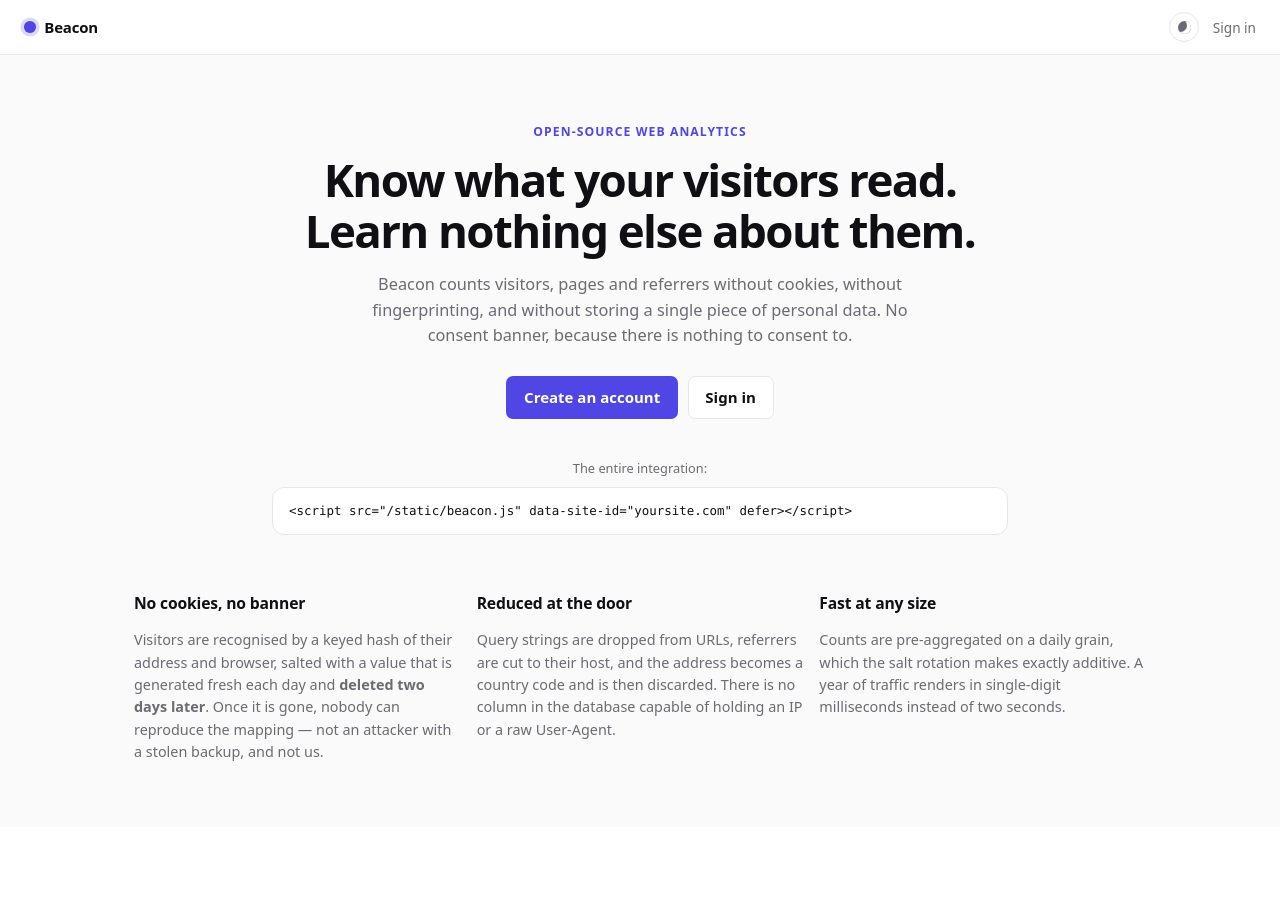
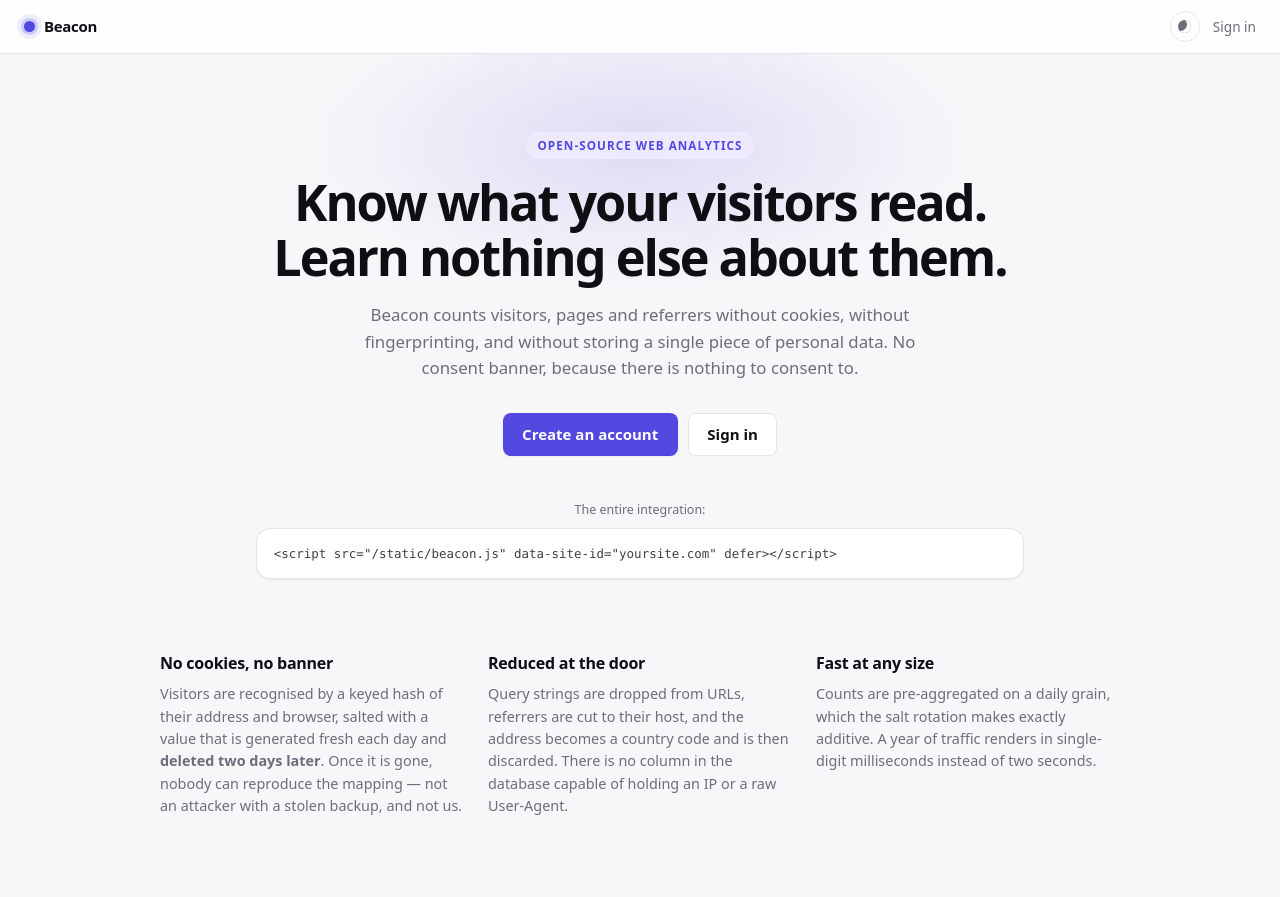
Before and after one commit to albileksi-hub/beacon, a FastAPI app: page / in a window 1280 px wide. Before the commit the page ends 761 px from the top, so only its background shows below. Run offline with FastAPI, Linux system fonts and the light colour scheme.

Commit message:
Draw the chart as a monotone spline, and refine the visual design
The chart was a polyline, which reads as a sawtooth on daily data. It is
now a cubic spline -- specifically a monotone one, because ordinary
smoothing overshoots: a run of small values beside a spike bulges the curve
below the baseline and draws visitor counts that never happened.
Fritsch-Carlson constrains the tangents so the curve cannot leave the range
of the data it passes through, and a test samples the rendered bezier
segments to prove it on a spike-between-zeroes series and on a cliff edge.

The filled area now reuses the stroke's own path rather than building a
second one, so the fill and the line cannot drift apart.

Headline tiles gained sparklines of the same series, which is what makes a
number feel like a trend rather than a reading.

Design pass throughout: a deeper accent, softer neutrals, dashed gridlines,
a sticky translucent top bar, the period switcher as a segmented control,
gradient breakdown bars with a leading rule, hover states on tiles and
rows, a glow behind the landing hero, and consistent focus rings.

Coverage found two unreachable guards in the new spline code -- both
callers already handle the short cases -- and one genuinely untested
branch, the tangent clamping that is the whole point of the algorithm.

279 tests, 100% coverage of app/.

Co-Authored-By: Claude Opus 5 <noreply@anthropic.com>

```diff
--- a/app/routers/dashboard.py
+++ b/app/routers/dashboard.py
@@ -79,6 +79,10 @@ def site_dashboard(
                 [point.visitors for point in series],
                 [point.bucket for point in series],
             ),
+            "visitor_spark": charts.sparkline([point.visitors for point in series]),
+            "pageview_spark": charts.sparkline([point.pageviews for point in series]),
+            "spark_width": charts.SPARKLINE_WIDTH,
+            "spark_height": charts.SPARKLINE_HEIGHT,
             "panels": [
                 (
                     key,
--- a/static/dashboard.css
+++ b/static/dashboard.css
@@ -4,62 +4,83 @@
    preference and once for an explicit toggle -- so both directions win. */
 
 :root {
-  --bg: #fafafa;
+  --bg: #f7f7f9;
+  --bg-tint: #eeeef3;
   --panel: #ffffff;
-  --panel-soft: #f4f4f5;
-  --text: #101014;
-  --muted: #6b6b76;
-  --border: #e7e7ea;
-  --accent: #4f46e5;
-  --accent-soft: #eef2ff;
-  --up: #15803d;
-  --down: #b91c1c;
+  --panel-soft: #f3f3f6;
+  --text: #0e0e13;
+  --text-soft: #3f3f4a;
+  --muted: #6d6d7c;
+  --border: #e4e4ea;
+  --border-strong: #d4d4dd;
+  --accent: #5348e0;
+  --accent-hover: #4339ce;
+  --accent-soft: #eceafc;
+  --accent-line: #c9c4f6;
+  --up: #10794a;
+  --down: #bc2f3a;
   --live: #16a34a;
-  --danger-text: #b91c1c;
-  --danger-bg: #fef2f2;
-  --danger-border: #fecaca;
-  --shadow: 0 1px 2px rgba(16, 16, 20, 0.04), 0 2px 8px rgba(16, 16, 20, 0.04);
+  --danger-text: #b0212c;
+  --danger-bg: #fdf1f2;
+  --danger-border: #f6ced2;
+  --shadow-sm: 0 1px 2px rgba(14, 14, 19, 0.05);
+  --shadow-md: 0 1px 2px rgba(14, 14, 19, 0.04), 0 6px 16px -6px rgba(14, 14, 19, 0.1);
+  --ring: 0 0 0 3px rgba(83, 72, 224, 0.28);
 
-  --radius: 12px;
-  --radius-sm: 7px;
+  --radius: 14px;
+  --radius-sm: 8px;
 }
 
 @media (prefers-color-scheme: dark) {
   :root:not([data-theme="light"]) {
-    --bg: #0a0a0c;
-    --panel: #121216;
-    --panel-soft: #1a1a20;
-    --text: #f2f2f4;
-    --muted: #9a9aa6;
-    --border: #232329;
-    --accent: #818cf8;
-    --accent-soft: #1d1b34;
+    --bg: #08080b;
+    --bg-tint: #101016;
+    --panel: #121218;
+    --panel-soft: #1b1b23;
+    --text: #f4f4f6;
+    --text-soft: #c9c9d2;
+    --muted: #8e8e9d;
+    --border: #232330;
+    --border-strong: #32323f;
+    --accent: #8b83fa;
+    --accent-hover: #9d96fb;
+    --accent-soft: #1c1936;
+    --accent-line: #3b3568;
     --up: #4ade80;
-    --down: #f87171;
+    --down: #fb7185;
     --live: #4ade80;
     --danger-text: #fca5a5;
-    --danger-bg: #2a1416;
-    --danger-border: #4c1d1d;
-    --shadow: none;
+    --danger-bg: #26151a;
+    --danger-border: #4a1f27;
+    --shadow-sm: none;
+    --shadow-md: none;
+    --ring: 0 0 0 3px rgba(139, 131, 250, 0.32);
   }
 }
 
 :root[data-theme="dark"] {
-  --bg: #0a0a0c;
-  --panel: #121216;
-  --panel-soft: #1a1a20;
-  --text: #f2f2f4;
-  --muted: #9a9aa6;
-  --border: #232329;
-  --accent: #818cf8;
-  --accent-soft: #1d1b34;
+  --bg: #08080b;
+  --bg-tint: #101016;
+  --panel: #121218;
+  --panel-soft: #1b1b23;
+  --text: #f4f4f6;
+  --text-soft: #c9c9d2;
+  --muted: #8e8e9d;
+  --border: #232330;
+  --border-strong: #32323f;
+  --accent: #8b83fa;
+  --accent-hover: #9d96fb;
+  --accent-soft: #1c1936;
+  --accent-line: #3b3568;
   --up: #4ade80;
-  --down: #f87171;
+  --down: #fb7185;
   --live: #4ade80;
   --danger-text: #fca5a5;
-  --danger-bg: #2a1416;
-  --danger-border: #4c1d1d;
-  --shadow: none;
+  --danger-bg: #26151a;
+  --danger-border: #4a1f27;
+  --shadow-sm: none;
+  --shadow-md: none;
+  --ring: 0 0 0 3px rgba(139, 131, 250, 0.32);
 }
 
 * { box-sizing: border-box; }
@@ -68,8 +89,10 @@ body {
   margin: 0;
   background: var(--bg);
   color: var(--text);
-  font: 15px/1.55 ui-sans-serif, system-ui, -apple-system, "Segoe UI", Roboto, sans-serif;
+  font: 15px/1.55 ui-sans-serif, system-ui, -apple-system, "Segoe UI", Roboto,
+    "Helvetica Neue", sans-serif;
   -webkit-font-smoothing: antialiased;
+  text-rendering: optimizeLegibility;
 }
 
 a { color: var(--accent); }
@@ -78,15 +101,25 @@ code, pre, .snippet {
   font-family: ui-monospace, SFMono-Regular, "SF Mono", Menlo, Consolas, monospace;
 }
 
+:focus-visible {
+  outline: none;
+  box-shadow: var(--ring);
+  border-radius: var(--radius-sm);
+}
+
 /* ---- top bar ---- */
 
 .topbar {
+  position: sticky;
+  top: 0;
+  z-index: 10;
   display: flex;
   align-items: center;
   gap: 1.25rem;
   flex-wrap: wrap;
-  padding: 0.75rem 1.5rem;
-  background: var(--panel);
+  padding: 0.7rem 1.5rem;
+  background: color-mix(in srgb, var(--panel) 86%, transparent);
+  backdrop-filter: saturate(1.6) blur(10px);
   border-bottom: 1px solid var(--border);
 }
 
@@ -95,7 +128,7 @@ code, pre, .snippet {
 .topbar-end {
   display: flex;
   align-items: center;
-  gap: 0.85rem;
+  gap: 0.8rem;
   font-size: 0.85rem;
 }
 
@@ -105,23 +138,26 @@ code, pre, .snippet {
   display: inline-flex;
   align-items: center;
   gap: 0.55rem;
-  font-weight: 640;
-  letter-spacing: -0.015em;
+  font-weight: 650;
+  letter-spacing: -0.02em;
   color: var(--text);
   text-decoration: none;
 }
 
 .mark {
-  width: 0.72rem;
-  height: 0.72rem;
+  position: relative;
+  width: 0.7rem;
+  height: 0.7rem;
   border-radius: 50%;
   background: var(--accent);
-  box-shadow: 0 0 0 3.5px color-mix(in srgb, var(--accent) 20%, transparent);
+  box-shadow:
+    0 0 0 3px color-mix(in srgb, var(--accent) 22%, transparent),
+    0 0 0 7px color-mix(in srgb, var(--accent) 9%, transparent);
 }
 
 .who {
   color: var(--muted);
-  max-width: 16ch;
+  max-width: 18ch;
   overflow: hidden;
   text-overflow: ellipsis;
   white-space: nowrap;
@@ -158,54 +195,65 @@ code, pre, .snippet {
   border: 0;
   cursor: pointer;
   text-decoration: none;
+  transition: color 0.15s ease;
 }
 
 .link-button:hover { color: var(--text); }
 
 /* ---- period switcher ---- */
 
-.periods { display: flex; gap: 0.15rem; flex-wrap: wrap; }
+.periods {
+  display: flex;
+  gap: 0.15rem;
+  flex-wrap: wrap;
+  padding: 0.2rem;
+  border-radius: 999px;
+  background: var(--panel-soft);
+  width: fit-content;
+}
 
 .periods a {
-  padding: 0.3rem 0.7rem;
-  font-size: 0.85rem;
+  padding: 0.28rem 0.75rem;
+  font-size: 0.83rem;
+  font-weight: 500;
   color: var(--muted);
   text-decoration: none;
   border-radius: 999px;
+  transition: color 0.15s ease, background 0.15s ease;
 }
 
-.periods a:hover { background: var(--panel-soft); color: var(--text); }
+.periods a:hover { color: var(--text); }
 
 .periods a.current {
-  color: var(--accent);
-  background: var(--accent-soft);
-  font-weight: 550;
+  color: var(--text);
+  background: var(--panel);
+  box-shadow: var(--shadow-sm);
 }
 
 /* ---- layout ---- */
 
-main { max-width: 1060px; margin: 0 auto; padding: 1.75rem 1.5rem 4rem; }
+main { max-width: 1080px; margin: 0 auto; padding: 1.9rem 1.5rem 5rem; }
 
-.stack { display: flex; flex-direction: column; gap: 1rem; }
-.stack.narrow { max-width: 38rem; }
+.stack { display: flex; flex-direction: column; gap: 0.9rem; }
+.stack.narrow { max-width: 40rem; }
 
-.page-head { margin-bottom: 0.25rem; }
+.page-head { margin-bottom: 0.35rem; }
 
 h1 {
   margin: 0;
-  font-size: 1.4rem;
-  font-weight: 650;
-  letter-spacing: -0.025em;
+  font-size: 1.45rem;
+  font-weight: 660;
+  letter-spacing: -0.03em;
 }
 
-.page-head .muted { margin: 0.2rem 0 0; font-size: 0.87rem; }
+.page-head .muted { margin: 0.25rem 0 0; font-size: 0.86rem; }
 
 h2 {
   margin: 0 0 0.85rem;
-  font-size: 0.76rem;
-  font-weight: 620;
+  font-size: 0.73rem;
+  font-weight: 640;
   text-transform: uppercase;
-  letter-spacing: 0.07em;
+  letter-spacing: 0.08em;
   color: var(--muted);
 }
 
@@ -399,85 +499,114 @@ h2 {
   overflow: hidden;
   text-overflow: ellipsis;
   white-space: nowrap;
+  color: var(--text-soft);
 }
 
-.flag { margin-right: 0.4rem; }
+.flag { margin-right: 0.45rem; }
 
 .share {
   min-width: 3.4rem;
   text-align: right;
   color: var(--muted);
-  font-size: 0.8rem;
+  font-size: 0.78rem;
   font-variant-numeric: tabular-nums;
 }
 
 .count {
-  min-width: 4rem;
+  min-width: 4.2rem;
   text-align: right;
   font-variant-numeric: tabular-nums;
-  font-weight: 550;
+  font-weight: 580;
 }
 
-.empty { margin: 0.5rem 0; color: var(--muted); }
+.empty { margin: 0.6rem 0; color: var(--muted); }
 
 /* ---- landing page ---- */
 
-.hero { max-width: 46rem; margin: 2.5rem auto 0; text-align: center; }
+.hero {
+  position: relative;
+  max-width: 48rem;
+  margin: 3rem auto 0;
+  text-align: center;
+}
+
+.hero::before {
+  content: "";
+  position: absolute;
+  inset: -8rem -6rem auto;
+  height: 22rem;
+  background: radial-gradient(
+    50% 60% at 50% 40%,
+    color-mix(in srgb, var(--accent) 16%, transparent),
+    transparent 70%
+  );
+  z-index: -1;
+  pointer-events: none;
+}
 
 .eyebrow {
-  margin: 0 0 0.75rem;
-  font-size: 0.76rem;
-  font-weight: 620;
+  display: inline-block;
+  margin: 0 0 1rem;
+  padding: 0.28rem 0.75rem;
+  font-size: 0.73rem;
+  font-weight: 600;
   text-transform: uppercase;
   letter-spacing: 0.09em;
   color: var(--accent);
+  background: var(--accent-soft);
+  border-radius: 999px;
 }
 
 .hero h1 {
-  font-size: clamp(1.85rem, 4.5vw, 2.85rem);
-  line-height: 1.12;
-  letter-spacing: -0.035em;
+  font-size: clamp(2rem, 5.2vw, 3.15rem);
+  line-height: 1.08;
+  letter-spacing: -0.04em;
 }
 
 .lede {
-  margin: 1rem auto 0;
-  max-width: 34rem;
-  font-size: 1.02rem;
+  margin: 1.15rem auto 0;
+  max-width: 35rem;
+  font-size: 1.05rem;
   color: var(--muted);
 }
 
 .hero-actions {
   display: flex;
   justify-content: center;
-  gap: 0.6rem;
+  gap: 0.65rem;
   flex-wrap: wrap;
-  margin: 1.75rem 0 2.5rem;
+  margin: 2rem 0 2.75rem;
 }
 
-.snippet-caption { margin: 0 0 0.5rem; font-size: 0.8rem; color: var(--muted); }
+.snippet-caption { margin: 0 0 0.55rem; font-size: 0.78rem; color: var(--muted); }
 
 .snippet {
   overflow-x: auto;
   margin: 0;
-  padding: 0.85rem 1rem;
+  padding: 0.9rem 1.05rem;
   text-align: left;
   font-size: 0.78rem;
+  color: var(--text-soft);
   background: var(--panel);
   border: 1px solid var(--border);
   border-radius: var(--radius);
+  box-shadow: var(--shadow-sm);
 }
 
 .points {
   display: grid;
-  grid-template-columns: repeat(auto-fit, minmax(250px, 1fr));
-  gap: 1rem;
-  margin-top: 3.5rem;
+  grid-template-columns: repeat(auto-fit, minmax(255px, 1fr));
+  gap: 1.75rem 1.5rem;
+  max-width: 60rem;
+  margin: 4.5rem auto 0;
 }
 
 .point h2 {
+  margin-bottom: 0.5rem;
   text-transform: none;
-  letter-spacing: -0.01em;
-  font-size: 0.98rem;
+  letter-spacing: -0.015em;
+  font-size: 1rem;
+  font-weight: 620;
   color: var(--text);
 }
 
@@ -487,17 +616,25 @@ h2 {
 
 .button {
   display: inline-block;
-  padding: 0.55rem 1.05rem;
+  padding: 0.58rem 1.15rem;
   font: inherit;
-  font-weight: 550;
+  font-weight: 560;
   border: 1px solid transparent;
   border-radius: var(--radius-sm);
   cursor: pointer;
   text-decoration: none;
+  transition: background 0.15s ease, border-color 0.15s ease, transform 0.1s ease;
 }
 
-.button.primary { color: #fff; background: var(--accent); }
-.button.primary:hover { filter: brightness(1.08); }
+.button:active { transform: translateY(1px); }
+
+.button.primary {
+  color: #fff;
+  background: var(--accent);
+  box-shadow: var(--shadow-sm);
+}
+
+.button.primary:hover { background: var(--accent-hover); }
 
 .button.ghost {
   color: var(--text);
```
Also changed, not shown: other parts of static/dashboard.css (+119 -59 lines), app/services/charts.py (+131 -31 lines), app/templates/dashboard.html (+19 -3 lines), tests/test_charts.py (+88 -5 lines), tests/test_dashboard.py (+3 -1 lines).
